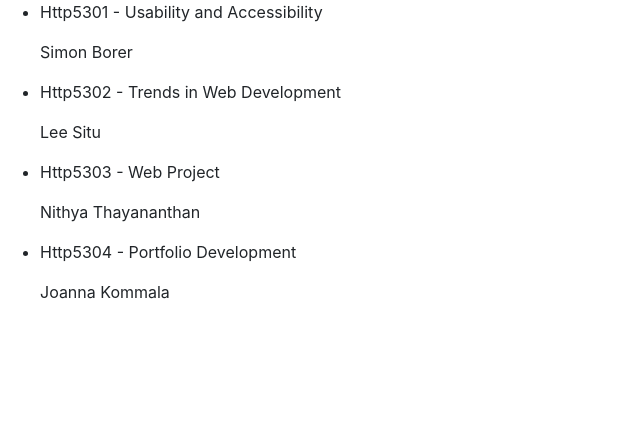
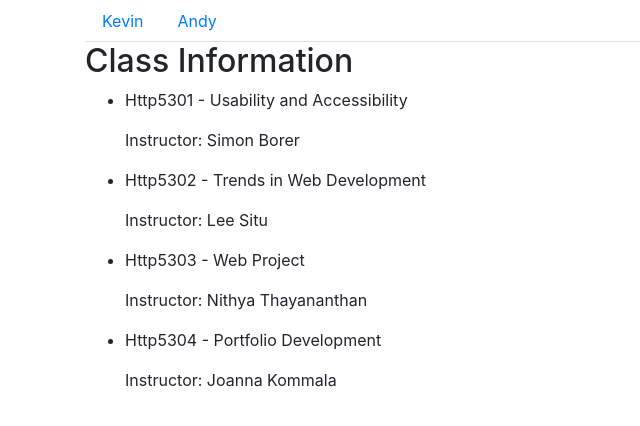
Before and after one commit to kevin-ziteng/http5302-Assignment2, an Angular app: page / in a window 1280 px wide. Shown: the top 426 px of the page, without its empty margins (0-640 px from the left). Built offline with nearby package versions, Linux system fonts and the light colour scheme.

Commit message:
kevin: update root html

```diff
--- a/src/app/app.component.html
+++ b/src/app/app.component.html
@@ -1 +1,15 @@
-<app-timetable></app-timetable>
+<header>
+    <div class="container">
+        <ul class="nav nav-tabs">
+            <li class="nav-item">
+              <a class="nav-link" href="#">Kevin</a>
+            </li>
+            <li class="nav-item">
+              <a class="nav-link" href="#">Andy</a>
+            </li>
+          </ul>
+    </div>
+</header>
+<div class="container">
+    <app-timetable></app-timetable>
+</div>
--- a/src/app/timetable/timetable.component.html
+++ b/src/app/timetable/timetable.component.html
@@ -1,8 +1,9 @@
+<h2>Class Information</h2>
 <div *ngIf="classes">
   <ul>
     <li *ngFor="let c of classes">
         <p>{{ c.code }} - {{ c.name }}</p>
-        <p>{{ c.instructor }}</p>
+        <p>Instructor: {{ c.instructor }}</p>
     </li>
   </ul>
 </div>
```
